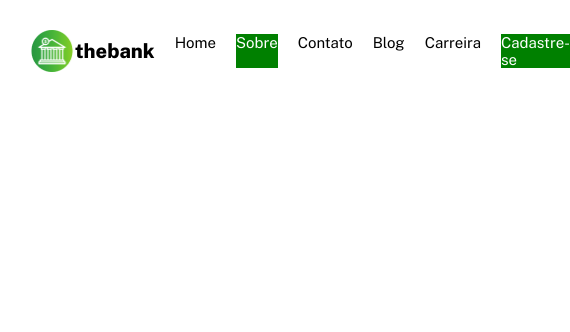
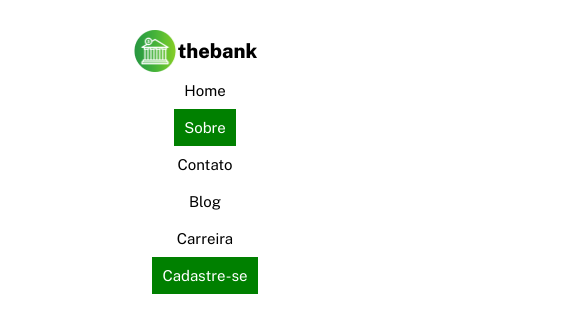
Before and after one commit to jonas-pinheiro/menu-com-flexbox, a plain HTML site: page index.html in a window 390 px wide. Shown: the whole page, 570 px wide, since content can reach past the window. Drawn offline with nearby package versions, Linux system fonts and the light colour scheme.

Commit message:
Projeto Finalizado

```diff
--- a/css/style.css
+++ b/css/style.css
@@ -47,3 +47,27 @@ li:last-child a {
 li:nth-child(2) a {
     color: white;
 }
+
+@media (max-width: 768px) {
+    .header {
+        display: flex;
+        align-items: center;
+        justify-content: center;
+        flex-direction: column;
+    }
+}
+
+@media (max-width: 768px) {
+    .menu {
+        display: flex;
+        align-items: center;
+        justify-content: center;
+        flex-direction: column;
+    }
+}
+
+@media(max-width: 768px) {
+    li {
+        padding: 10px;
+    }
+}
```
